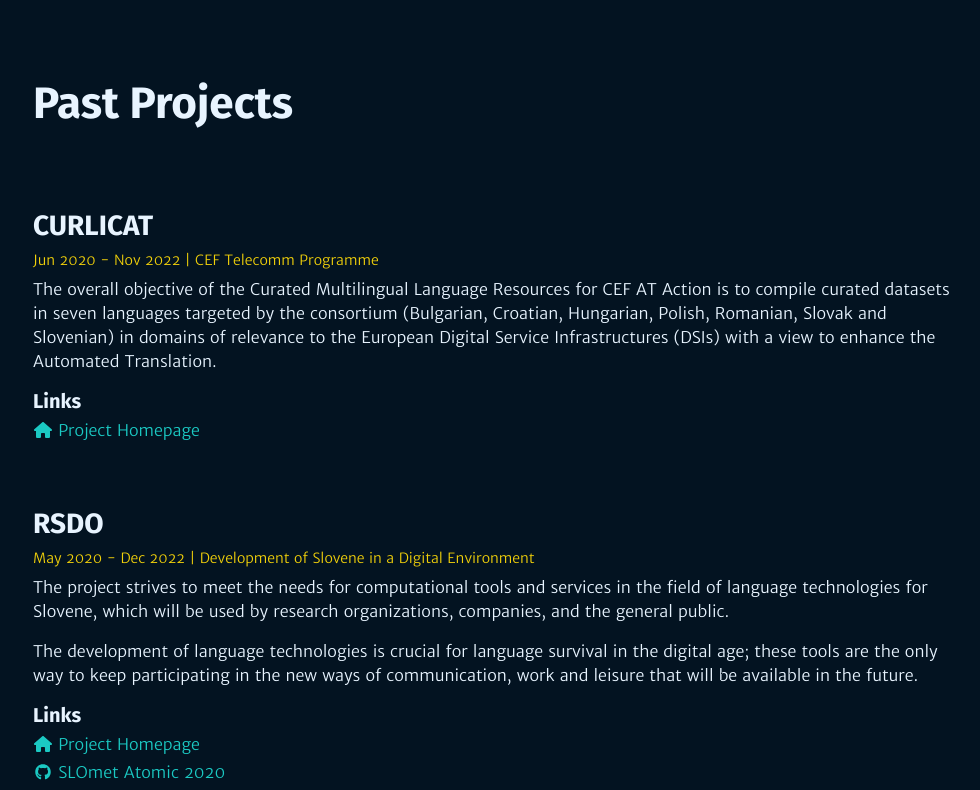
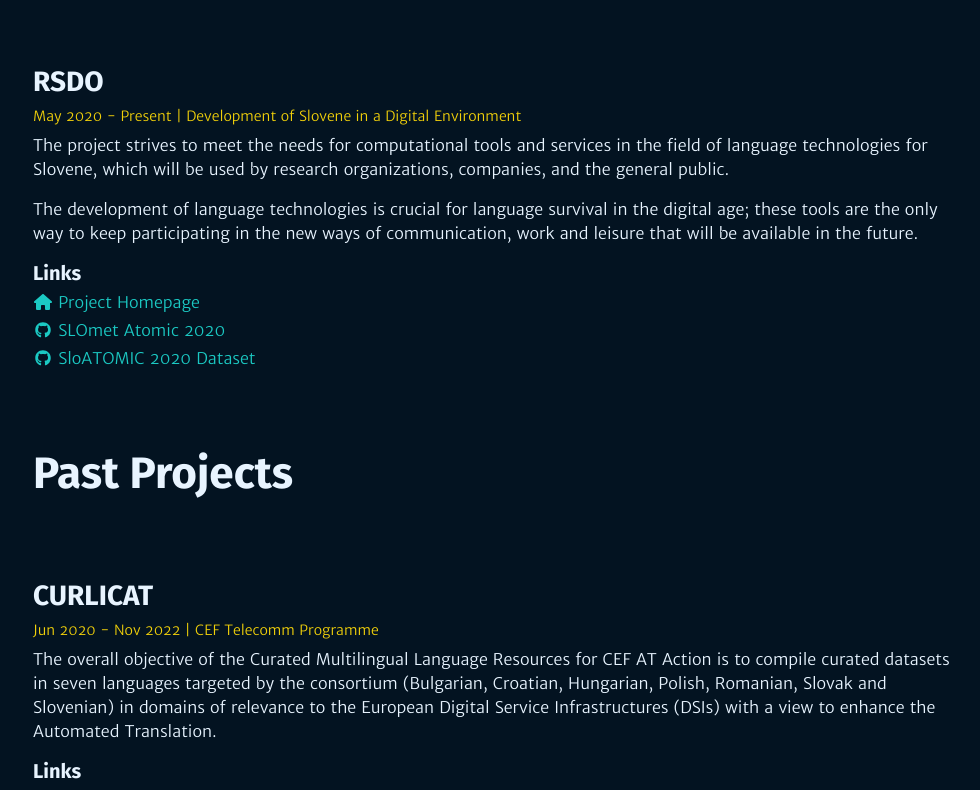
Before and after one commit to eriknovak/eriknovak.github.io, a Next.js app: page /projects in a window 1280 px wide. Shown: the part 760-1550 px from the top of the page, without its empty margins (143-1123 px from the left). Built offline with nearby package versions, Linux system fonts and the light colour scheme.

Commit message:
Update research_projects.ts

```diff
--- a/assets/projects/research_projects.ts
+++ b/assets/projects/research_projects.ts
@@ -8,6 +8,33 @@ const RESEARCH_PROJECTS = [
       "PREPARE aims at advancing rehabilitation care for patients with chronic non-communicable diseases. As rehabilitation is a complex, multifaceted, and highly personal process, we currently lack reliable patient stratification and outcome prediction tools. While big data approaches provide a path forward, existing data sets pose numerous challenges. These challenges can be overcome by combining advances in clinical research, socio-behavioral and public health research, data science, and advanced statistical and AI learning methods."
     ],
     links: [
+    ],
+  },
+   {
+    title: "RSDO",
+    type: "Development of Slovene in a Digital Environment",
+    startDate: "May 2020",
+    endDate: "Present",
+    description: [
+      "The project strives to meet the needs for computational tools and services in the field of language technologies for Slovene, which will be used by research organizations, companies, and the general public.",
+      "The development of language technologies is crucial for language survival in the digital age; these tools are the only way to keep participating in the new ways of communication, work and leisure that will be available in the future.",
+    ],
+    links: [
+      {
+        type: "homepage",
+        label: "Project Homepage",
+        url: "https://www.cjvt.si/rsdo/en/project/",
+      },
+      {
+        type: "code",
+        label: "SLOmet Atomic 2020",
+        url: "https://www.clarin.si/repository/xmlui/handle/11356/1729",
+      },
+       {
+        type: "code",
+        label: "SloATOMIC 2020 Dataset",
+        url: "https://www.clarin.si/repository/xmlui/handle/11356/1724",
+      },
     ],
   },
   {
@@ -39,28 +66,6 @@ const RESEARCH_PROJECTS = [
         type: "homepage",
         label: "Project Homepage",
         url: "https://curlicat.eu/",
-      },
-    ],
-  },
-  {
-    title: "RSDO",
-    type: "Development of Slovene in a Digital Environment",
-    startDate: "May 2020",
-    endDate: "Dec 2022",
-    description: [
-      "The project strives to meet the needs for computational tools and services in the field of language technologies for Slovene, which will be used by research organizations, companies, and the general public.",
-      "The development of language technologies is crucial for language survival in the digital age; these tools are the only way to keep participating in the new ways of communication, work and leisure that will be available in the future.",
-    ],
-    links: [
-      {
-        type: "homepage",
-        label: "Project Homepage",
-        url: "https://www.cjvt.si/rsdo/en/project/",
-      },
-      {
-        type: "code",
-        label: "SLOmet Atomic 2020",
-        url: "https://github.com/RSDO-DS3/RSDO-SLOmet-atomic-2020",
       },
     ],
   },
```
